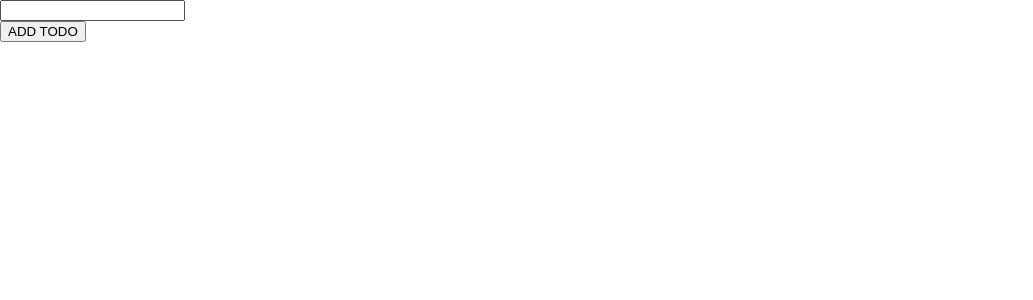
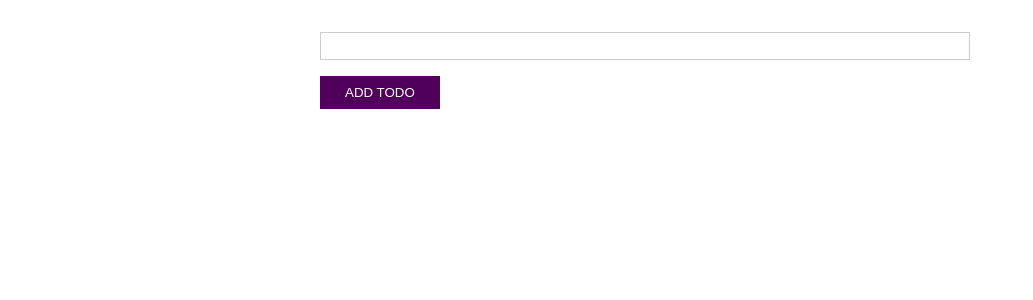
Before and after one commit to Lumi669/Typescriptt-React.js-and-Typescript, a React (Create React App) app: page / in a window 1280 px wide. Shown: the top 300 px of the page, without its empty margins (0-1033 px from the left). Built offline with nearby package versions, Linux system fonts and the light colour scheme.

Commit message:
Add styling

```diff
--- /dev/null
+++ b/src/components/NewTodo.css
@@ -0,0 +1,48 @@
+form {
+  width: 90%;
+  max-width: 40rem;
+  margin: 2rem auto;
+}
+
+.form-control {
+  margin-bottom: 1rem;
+}
+
+label,
+input {
+  display: block;
+  width: 100%;
+}
+
+label {
+  font-weight: bold;
+}
+
+input {
+  font: inherit;
+  border: 1px solid #ccc;
+  padding: 0.25rem;
+}
+
+input:focus {
+  outline: none;
+  border-color: #50005a;
+}
+
+button {
+  background: #50005a;
+  border: 1px solid #50005a;
+  color: white;
+  padding: 0.5rem 1.5rem;
+  cursor: pointer;
+}
+
+button:focus {
+  outline: none;
+}
+
+button:hover,
+button:active {
+  background: #6a0a77;
+  border-color: #6a0a77;
+}
--- a/src/components/NewTodo.tsx
+++ b/src/components/NewTodo.tsx
@@ -1,4 +1,5 @@
 import React, { useRef } from "react";
+import "./NewTodo.css";
 
 type NewTodoProps = {
   onAddTodo: (todoText: string) => void;
@@ -17,7 +18,7 @@
 
   return (
     <form onSubmit={todoSubmitHandler}>
-      <div>
+      <div className="form-control">
         <label htmlFor="todo-text"></label>
         <input type="text" id="todo-text" ref={textInputRef} />
       </div>
--- /dev/null
+++ b/src/components/TodoList.css
@@ -0,0 +1,17 @@
+ul {
+  list-style: none;
+  width: 90%;
+  max-width: 40rem;
+  margin: 2rem auto;
+  padding: 0;
+}
+
+li {
+  margin: 1rem 0;
+  padding: 1rem;
+  box-shadow: 0 2px 8px rgba(0, 0, 0, 0.26);
+  border-radius: 6px;
+  display: flex;
+  justify-content: space-between;
+  align-items: center;
+}
--- a/src/components/TodoList.tsx
+++ b/src/components/TodoList.tsx
@@ -1,4 +1,6 @@
 import React from "react";
+
+import "./TodoList.css";
 
 interface TodoListProps {
   items: { id: string; text: string }[];
```
